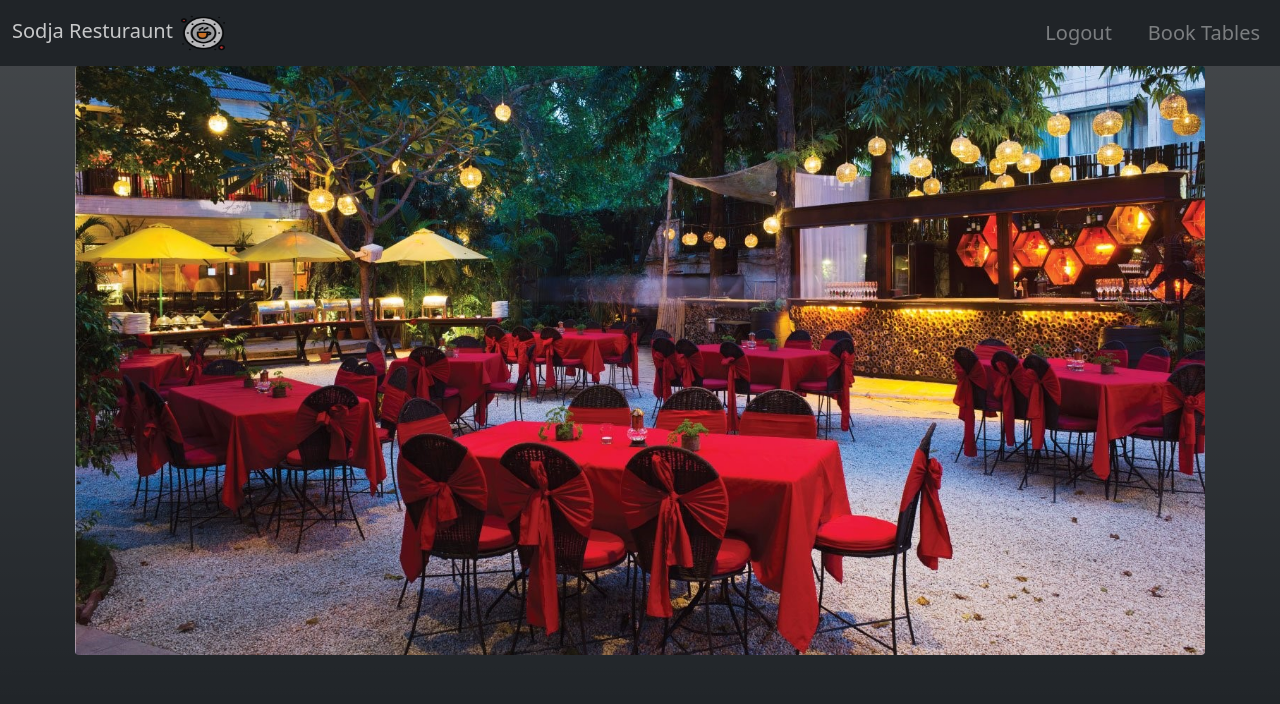
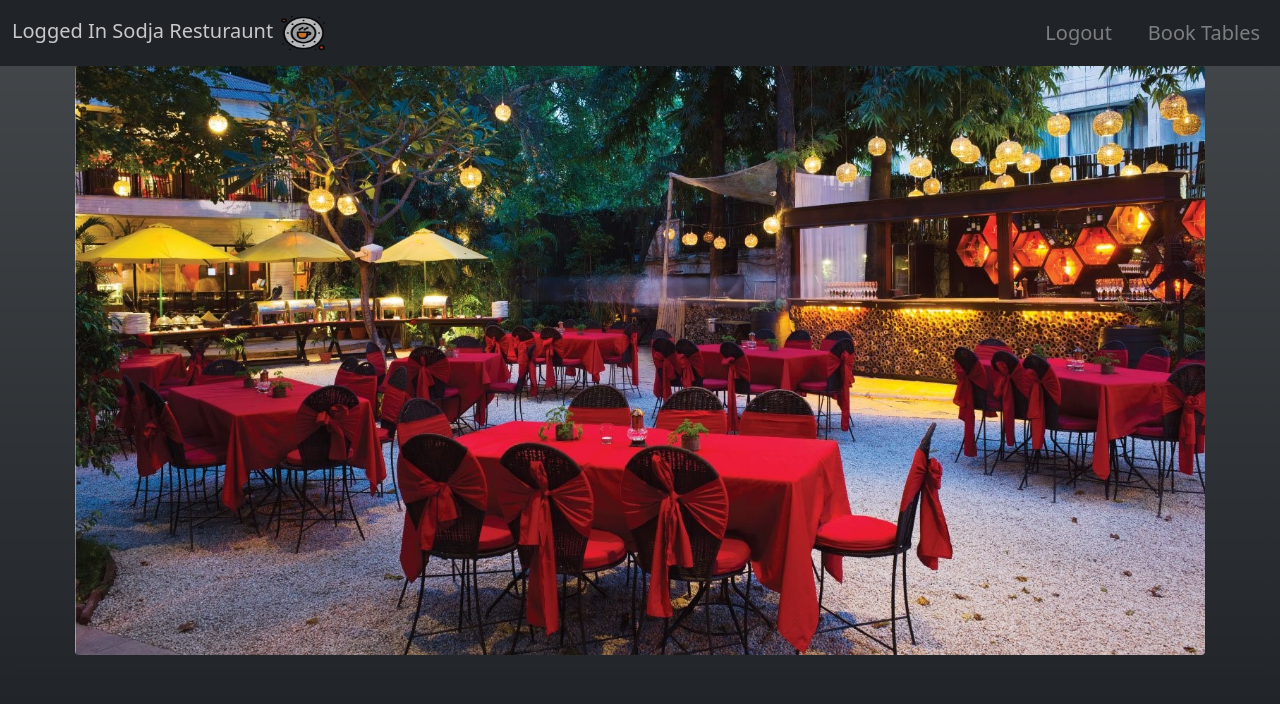
Before and after one commit to Arminas19/project4, a Django app: page /logged-in.html in a window 1280 px wide. Shown: the top 704 px of the page. Run offline with Django 3.2, Linux system fonts and the light colour scheme; some libraries are stand-ins or nearby versions.

Commit message:
Got rid of all the commented code and added Logged In to my navbar

```diff
--- /dev/null
+++ b/resubmissions.txt
@@ -0,0 +1,4 @@
+LO6 - 6.2: Got rid of the commented out code from my code base.
+
+LO3 - 3.1: Got rid of the 500 server issue that was happening, also added 'Logged In' to the logged-in navbar so that the user
+knows when they have logged in.
--- a/templates/logged-in.html
+++ b/templates/logged-in.html
@@ -18,7 +18,7 @@
 <!-- This is my main nav bar, When the user creates an account and logges in, they can now enter 'Book Tables'.  -->
     <nav class="navbar navbar-expand-lg navbar-dark bg-dark sticky-top opacity-75">
         <div class="container-fluid">
-            <a class="navbar-brand mb-0 h1" href="#">Sodja Resturaunt
+            <a class="navbar-brand mb-0 h1" href="#">Logged In Sodja Resturaunt
                 <img src="{% static 'assets/icon.png' %}" alt="" width="50" height="40">
             </a>
             <button class="navbar-toggler" type="button" data-bs-toggle="collapse" data-bs-target="#navbarScroll"
```
Also changed, not shown: bookings/tests.py (+0 -25 lines).
